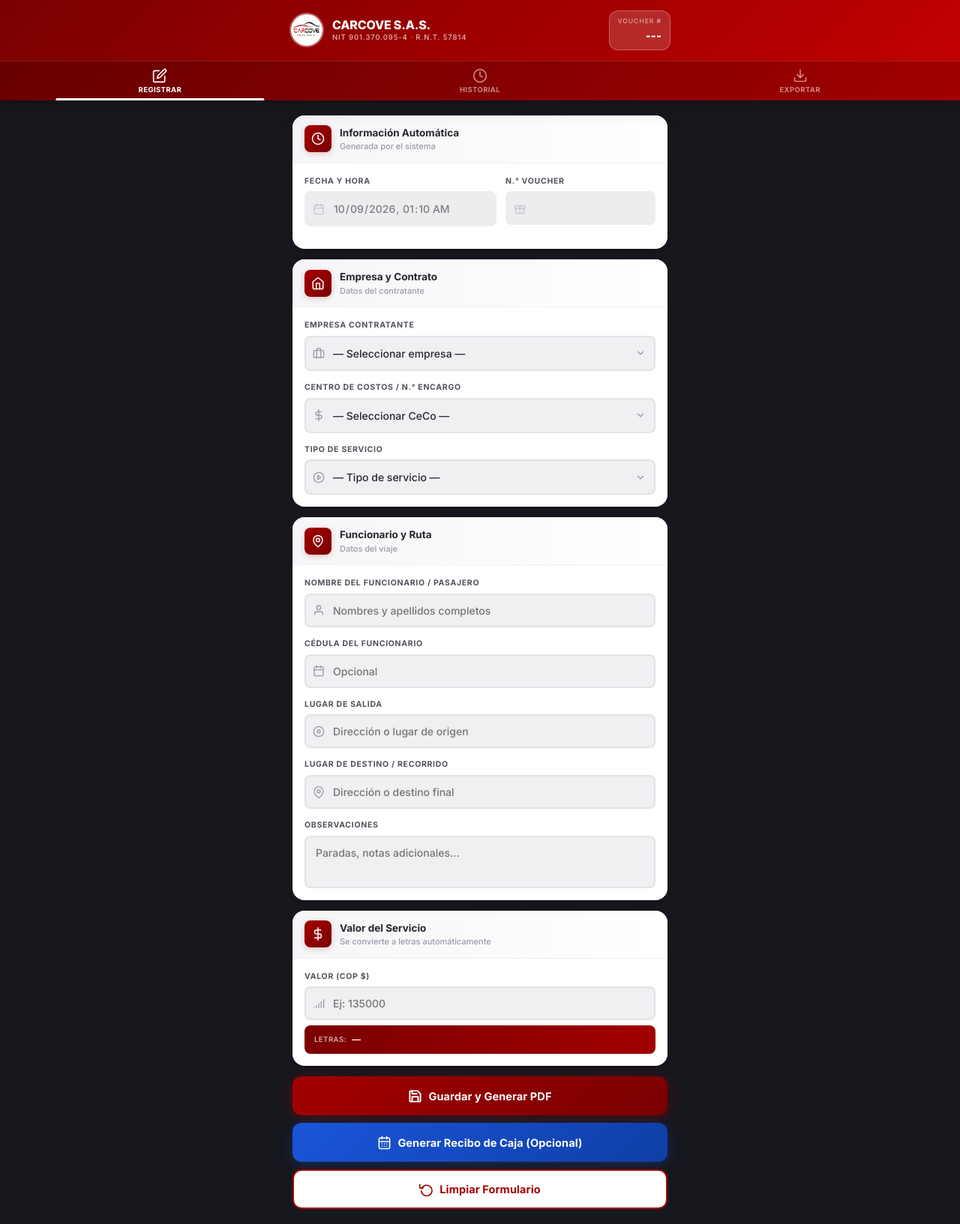
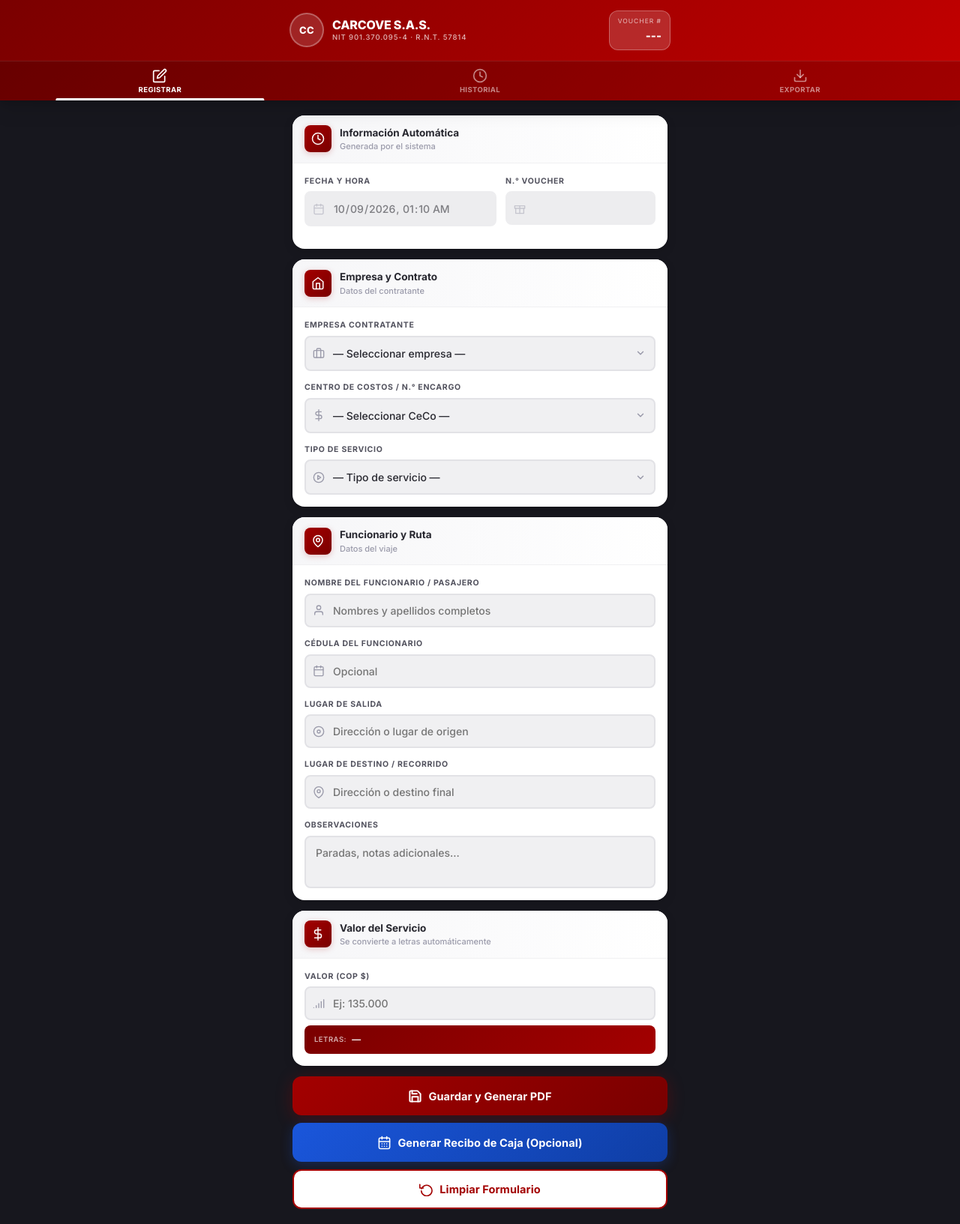
Before and after one commit to carcoveSAS/Carcove, a plain HTML site: page index.html in a window 1280 px wide. Shown: the whole page at 75% size. Drawn offline with nearby package versions, Linux system fonts and the light colour scheme; no server answers.

Commit message:
Replace logo image with text logo and update input type

```diff
--- a/index.html
+++ b/index.html
@@ -33,7 +33,7 @@
 <header class="app-header">
   <div class="header-inner">
     <div class="header-brand">
-      <img src="assets/Logotipo minimalista CARCOVE en rojo y negro.png" alt="CARCOVE S.A.S." class="brand-logo" />
+      <div class="brand-logo">CC</div>
       <div class="brand-texts">
         <div class="brand-name">CARCOVE S.A.S.</div>
         <div class="brand-sub">NIT 901.370.095-4 · R.N.T. 57814</div>
@@ -222,7 +222,7 @@
           <label for="inp-valor">Valor (COP $)</label>
           <div class="input-wrap">
             <svg class="inp-icon" viewBox="0 0 24 24" fill="none" stroke="currentColor" stroke-width="2" stroke-linecap="round" stroke-linejoin="round"><path d="M2 20h.01M7 20v-4"/><path d="M12 20v-8"/><path d="M17 20V8"/><path d="M22 4v16"/></svg>
-            <input type="number" id="inp-valor" placeholder="Ej: 135000" min="0" step="500" oninput="window.appModule.actualizarLetras()" />
+            <input type="text" inputmode="numeric" id="inp-valor" placeholder="Ej: 135.000" oninput="window.appModule.formatearValor(this); window.appModule.actualizarLetras()" />
           </div>
           <div class="letras-box" id="letras-display" aria-live="polite">
             <span class="lbl">Letras:</span> —
```
